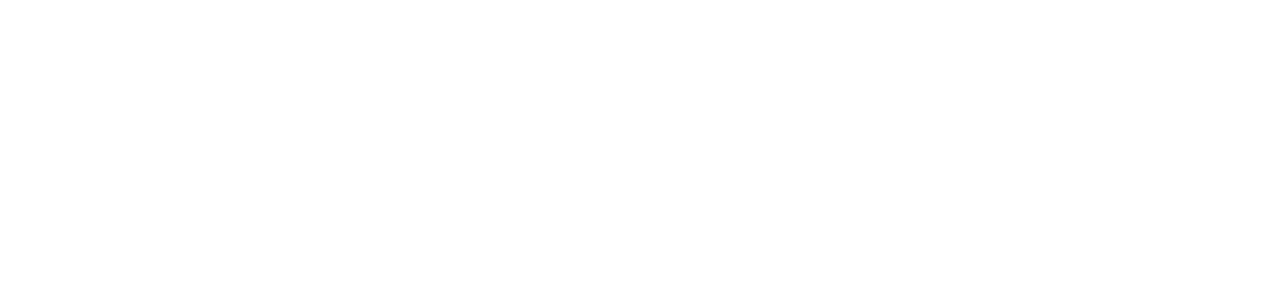
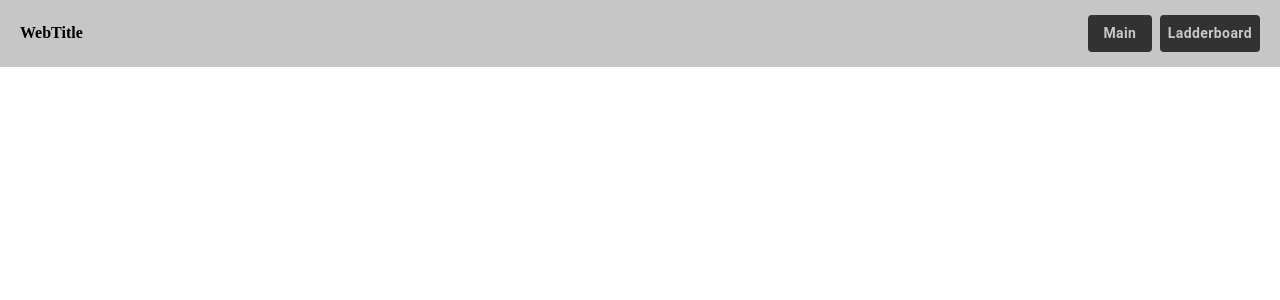
Before and after one commit to CHHyuk/reco_pic, a React (Create React App) app: page / in a window 1280 px wide. Shown: the top 300 px of the page. Built offline with nearby package versions, Linux system fonts and the light colour scheme.

Commit message:
스타일 노멀라이즈, 색상 의존도 관리

```diff
--- /dev/null
+++ b/src/App.css
@@ -0,0 +1,5 @@
+body, ul, li {
+    margin: 0;
+    padding: 0;
+    text-decoration: none;
+}
--- a/src/App.js
+++ b/src/App.js
@@ -1,7 +1,9 @@
+import Topbar from './components/Topbar/Topbar.js'
+import './App.css';
+
 function App() {
   return (
-    <div>
-    </div>
+    <Topbar/>
   );
 }
 
--- a/src/components/StyledButton.js
+++ b/src/components/StyledButton.js
@@ -1,13 +1,14 @@
 import { Button } from '@mui/material';
 import { styled } from '@mui/system';
+import { backColor,fontColor } from '../constants/color';
 
 const StyledButton = styled(Button)({
-  backgroundColor: 'rgba(50,50,50,1)',
-  color: 'rgba(200,200,200,1)',
+  backgroundColor: backColor,
+  color: fontColor,
   fontWeight: 'bold',
   '&:hover': {
-    backgroundColor: 'rgba(200,200,200,1)',
-    color: 'rgba(50,50,50,1)'
+    backgroundColor: fontColor,
+    color: backColor,
   },
   textTransform: 'none',
 });
--- /dev/null
+++ b/src/constants/color.js
@@ -0,0 +1,2 @@
+export const backColor = 'rgba(50,50,50,1)'
+export const fontColor = 'rgba(200,200,200,1)'
```
